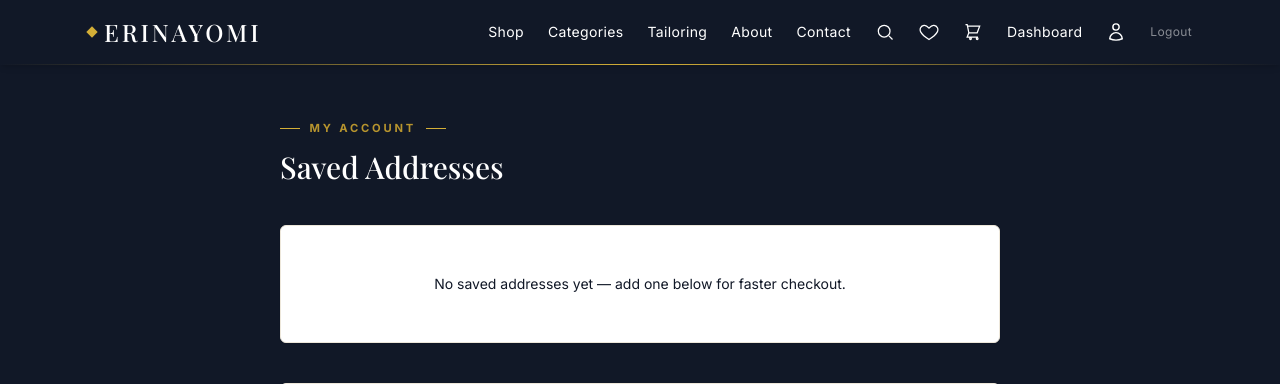
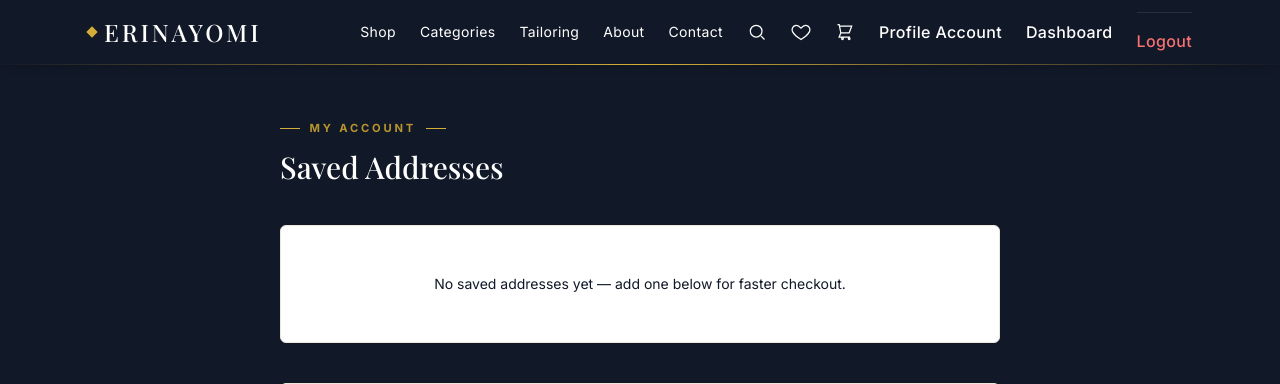
Before and after one commit to t-shine-dev/erinayomi-ecommerce, a Django app: page /accounts/addresses/ in a window 1280 px wide. Shown: the top 384 px of the page. Run offline with Django 5.2, Linux system fonts and the light colour scheme; the visitor is signed in with stand-in values (Sample User, id 1); data comes from the database, SQL or seed files in the repository; data that the repository does not hold is empty; parts of the project's set-up code (start-up, migrations or seed data) failed here and were passed over; some libraries are stand-ins or nearby versions; some web fonts are replaced.

Commit message:
Add logout form to mobile navigation drawer

```diff
--- a/templates/partials/navbar.html
+++ b/templates/partials/navbar.html
@@ -38,19 +38,19 @@
         </a>
 
         {% if user.is_authenticated %}
-        {% if user.is_staff %}<a href="{% url 'store_settings:dashboard' %}" class="hover:text-gold transition">Dashboard</a>{% endif %}
+  <a href="{% url 'accounts:profile' %}" class="block py-2 text-base font-medium">Profile Account</a>
+  {% if user.is_staff %}<a href="{% url 'store_settings:dashboard' %}" class="block py-2 text-base font-medium">Dashboard</a>{% endif %}
 
-        <!-- Replaced username text with a sleek profile icon -->
-        <a href="{% url 'accounts:profile' %}" class="hover:text-gold transition flex items-center" title="My Profile" aria-label="My Profile">
-          <svg class="w-5 h-5" viewBox="0 0 24 24" fill="none" stroke="currentColor" stroke-width="1.75" aria-hidden="true">
-            <path stroke-linecap="round" stroke-linejoin="round" d="M15.75 6a3.75 3.75 0 11-7.5 0 3.75 3.75 0 017.5 0zM4.501 20.118a7.5 7.5 0 0114.998 0A17.933 17.933 0 0112 21.75c-2.676 0-5.216-.584-7.499-1.632z" />
-          </svg>
-        </a>
-
-        <a href="{% url 'accounts:logout' %}" class="text-white/50 hover:text-gold transition text-xs">Logout</a>
-        {% else %}
-        <a href="{% url 'accounts:login' %}" class="btn btn-gold !py-2 !px-4">Login</a>
-        {% endif %}
+  <!-- Mobile Logout Form -->
+  <form action="{% url 'accounts:logout' %}" method="post" class="mt-2 pt-2 border-t border-white/10">
+    {% csrf_token %}
+    <button type="submit" class="w-full text-left text-red-400 hover:text-red-300 py-2 text-base font-medium">
+      Logout
+    </button>
+  </form>
+{% else %}
+  <a href="{% url 'accounts:login' %}" class="btn btn-gold w-full text-center mt-2">Login</a>
+{% endif %}
       </nav>
 
       <div class="flex items-center gap-3 md:hidden">
```
